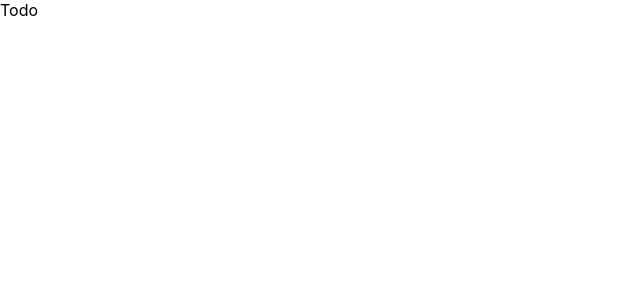
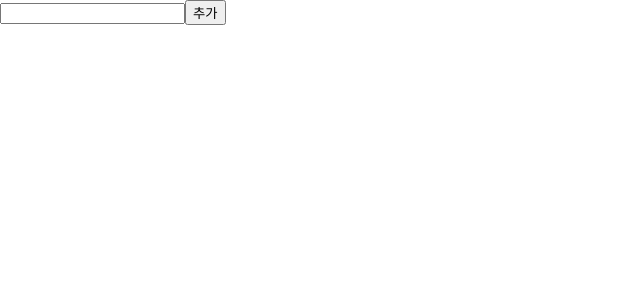
Before and after one commit to thumbthing/wanted-pre-onboarding-frontend, a React (Create React App) app: page /todo in a window 1280 px wide. Shown: the top 300 px of the page, without its empty margins (0-640 px from the left). Built offline with nearby package versions, Linux system fonts and the light colour scheme; sample sign-in values are in the browser's storage.

Commit message:
feat: page에 컴포넌트 추가

```diff
--- a/src/pages/Todo.tsx
+++ b/src/pages/Todo.tsx
@@ -1,5 +1,7 @@
 import React, { useEffect, useState } from "react";
 import { useNavigate } from "react-router-dom";
+import TodoInput from "../components/todo/TodoInput";
+import TodoList from "../components/todo/TodoList";
 
 const Todo = () => {
   const [accessToken] = useState(localStorage.getItem("access_token"));
@@ -11,7 +13,11 @@ const Todo = () => {
     }
   }, [accessToken, navigate]);
 
-  return <div>Todo</div>;
+  return (
+    <div>
+      <TodoInput />
+    </div>
+  );
 };
 
 export default Todo;
```
